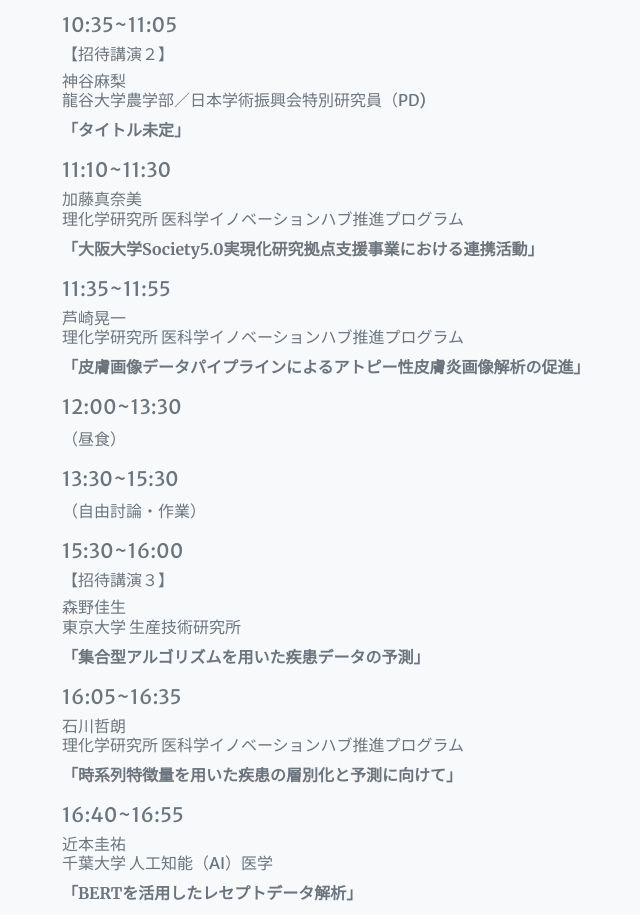
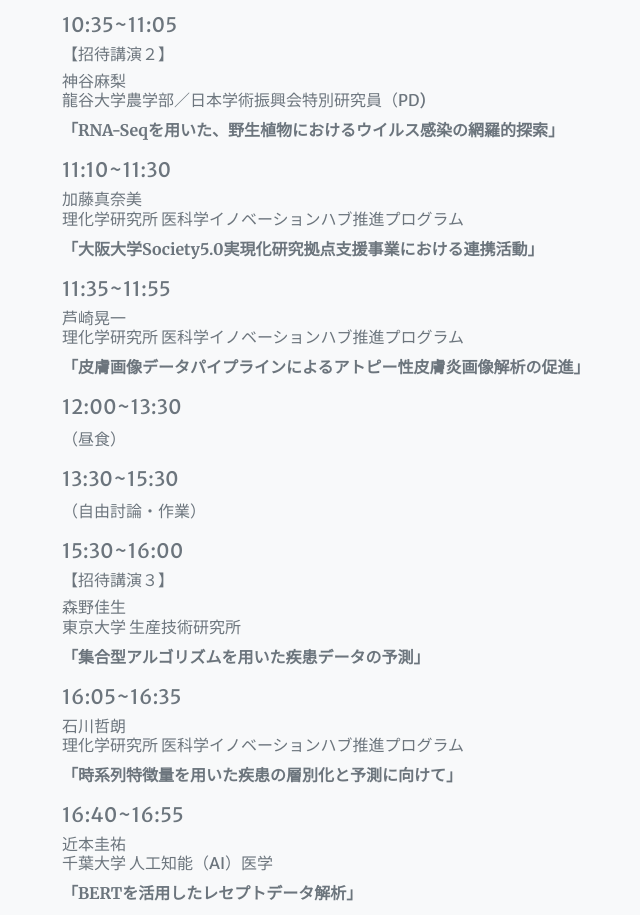
Before and after one commit to mkato-riken/WS-Web, a website with bundled scripts: page program.html in a window 1280 px wide. Shown: the part 1575-2490 px from the top of the page, without its empty margins (213-853 px from the left). Built offline with nearby package versions, Linux system fonts and the light colour scheme.

Commit message:
Add files via upload

```diff
--- a/program.html
+++ b/program.html
@@ -111,7 +111,7 @@
 <h5>10:35~11:05</h5>
 <h6>【招待講演２】</h6>
 <h6>神谷麻梨</br>龍谷大学農学部／日本学術振興会特別研究員（PD)</h6>
-<b><p>「タイトル未定」</p></b>
+<b><p>「RNA-Seqを用いた、野生植物におけるウイルス感染の網羅的探索」</p></b>
 
 <h5>11:10~11:30</h5>
 <h6>加藤真奈美</br>理化学研究所 医科学イノベーションハブ推進プログラム</h6>
```
